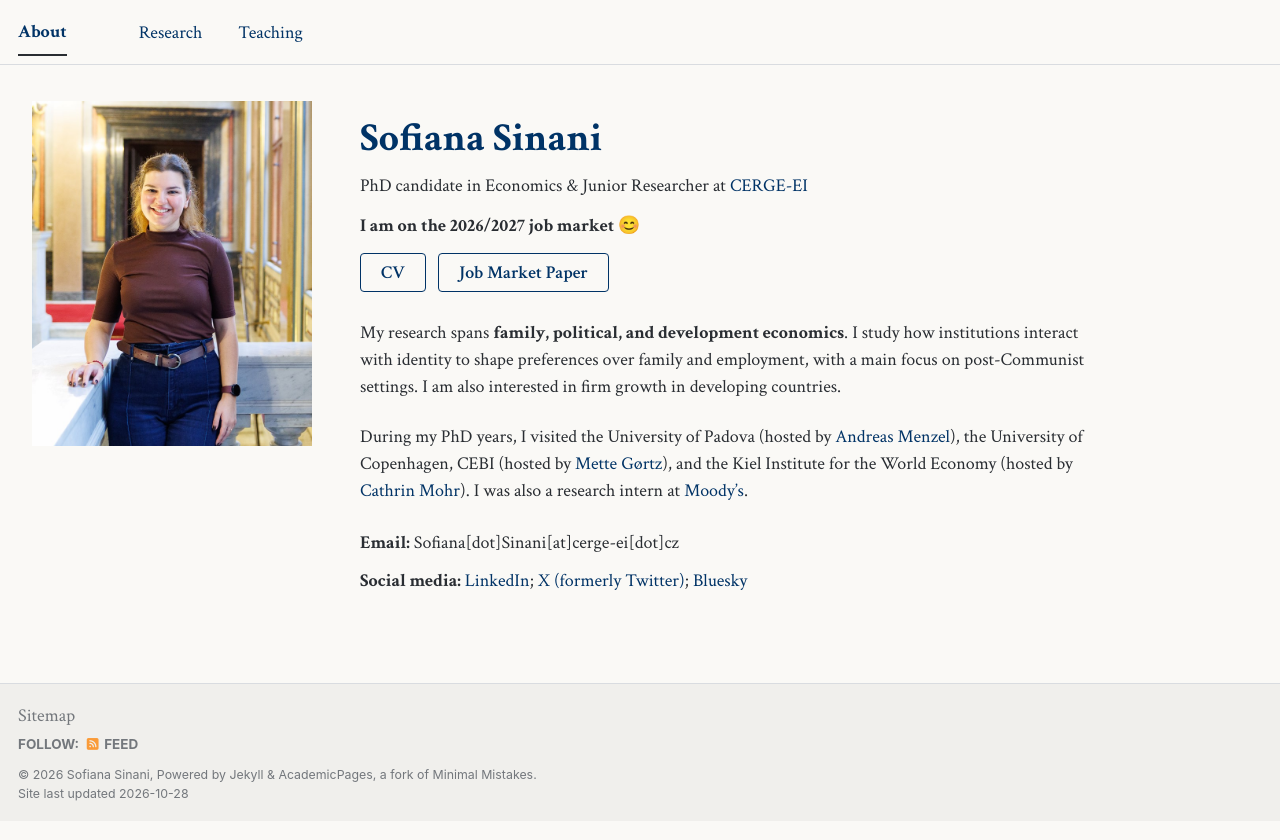
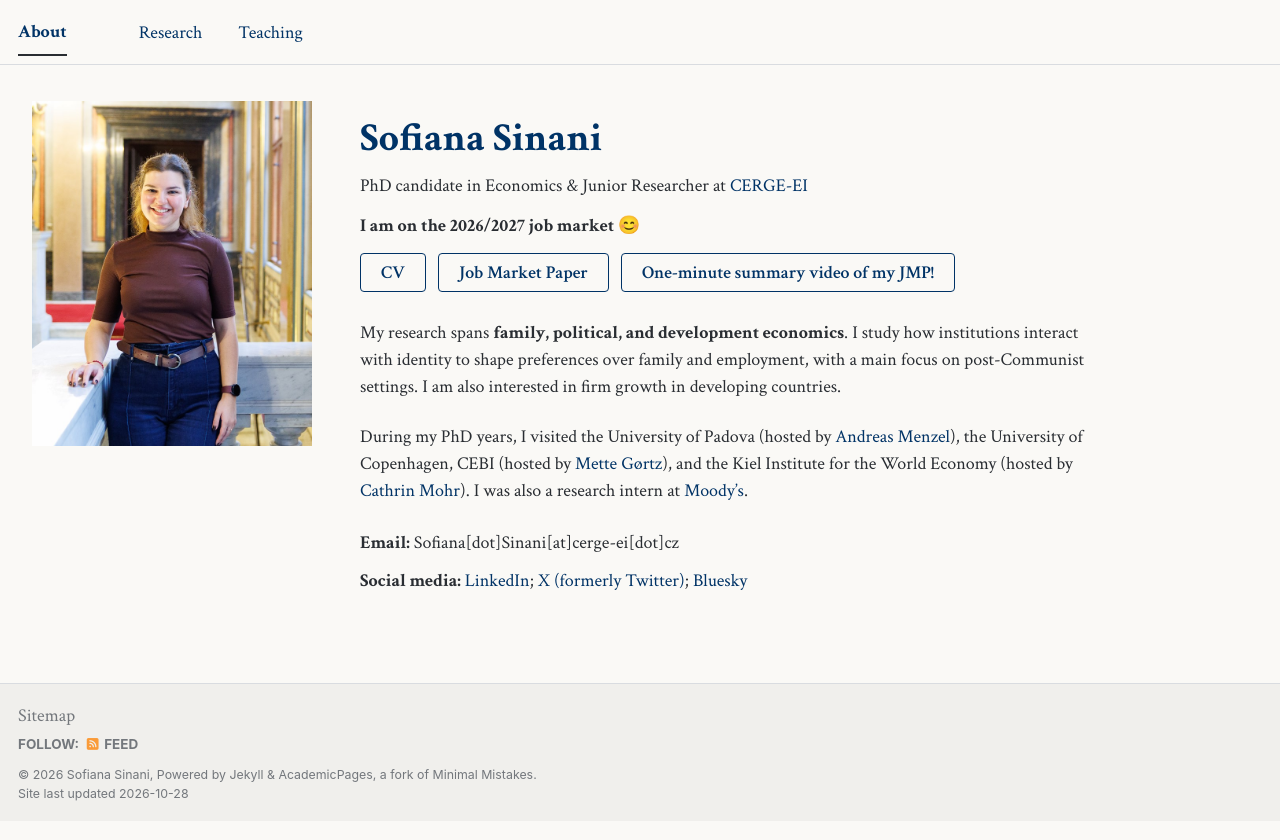
Before and after one commit to sofianasinani/sofianasinani.github.io, a Jekyll site: the page built from _pages/about.md, in a window 1280 px wide. Shown: the top 840 px of the page. Built offline with Jekyll 4.4.1, drawn with Linux system fonts in a browser that asks for light colours; a script bundle is joined from its source files by our own code; library files that are not in the unit come from our copies.

Commit message:
Update about.md

```diff
--- a/_pages/about.md
+++ b/_pages/about.md
@@ -15,6 +15,7 @@ redirect_from:
 <nav class="profile-actions" aria-label="Professional links">
   <a href="https://www.dropbox.com/scl/fi/icu5lxbf0qve58di9t7xb/Sofiana_Sinani_CV.pdf?rlkey=l6wfie96s8azf9md2zu3ih2mk&amp;dl=0">CV</a>
   <a href="https://www.dropbox.com/scl/fi/umelmbssl4e4jy5mwjent/Sofiana_JMP.pdf?rlkey=0jyv2ujfcj734q8zrns5lqebj&amp;e=1&amp;dl=0">Job Market Paper</a>
+  <a href="https://lnkd.in/p/dYFzy3rm">One-minute summary video of my JMP!</a>
 </nav>
 
 My research spans **family, political, and development economics**. I study how institutions interact with identity to shape preferences over family and employment, with a main focus on post-Communist settings. I am also interested in firm growth in developing countries.
```
